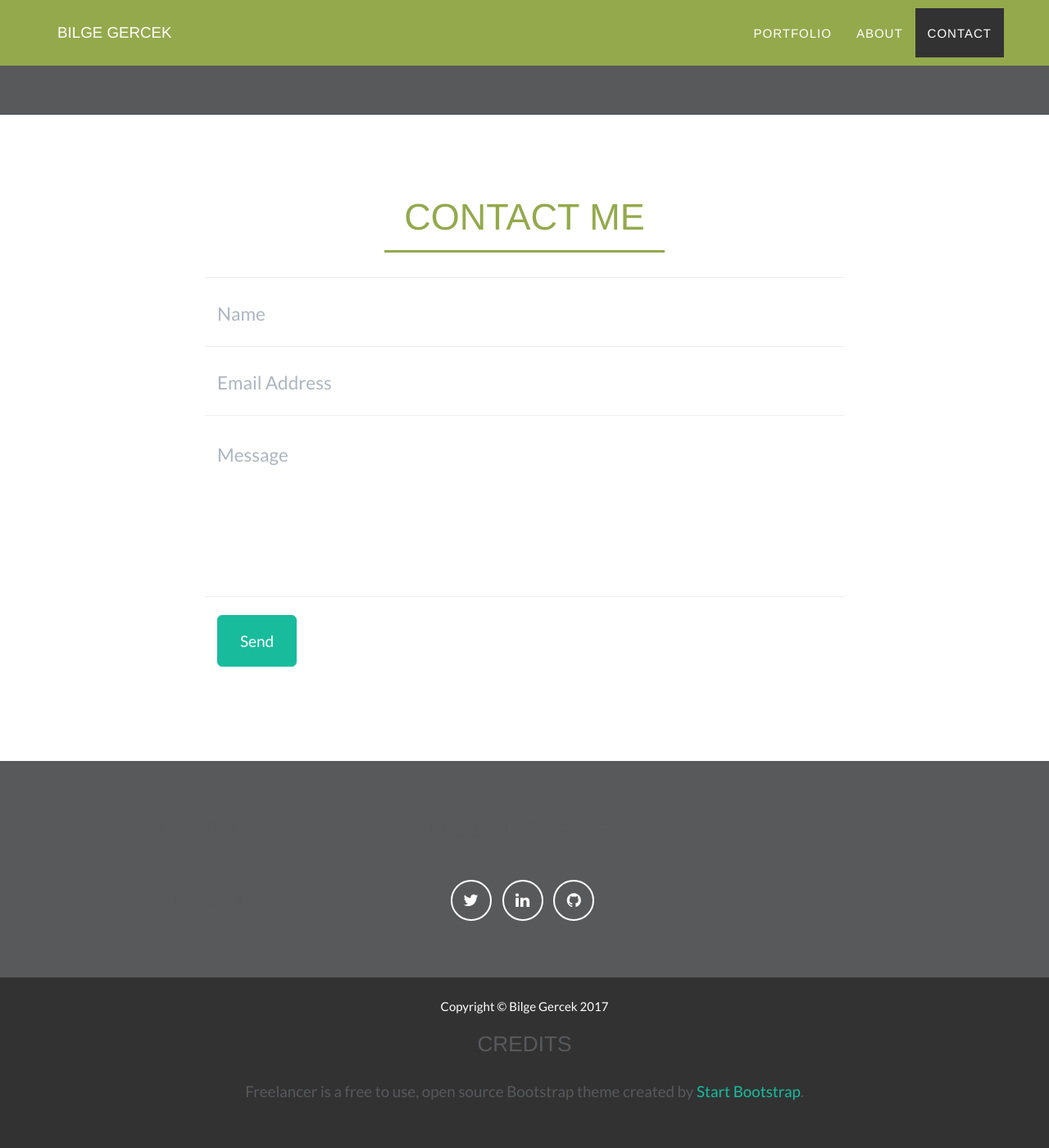
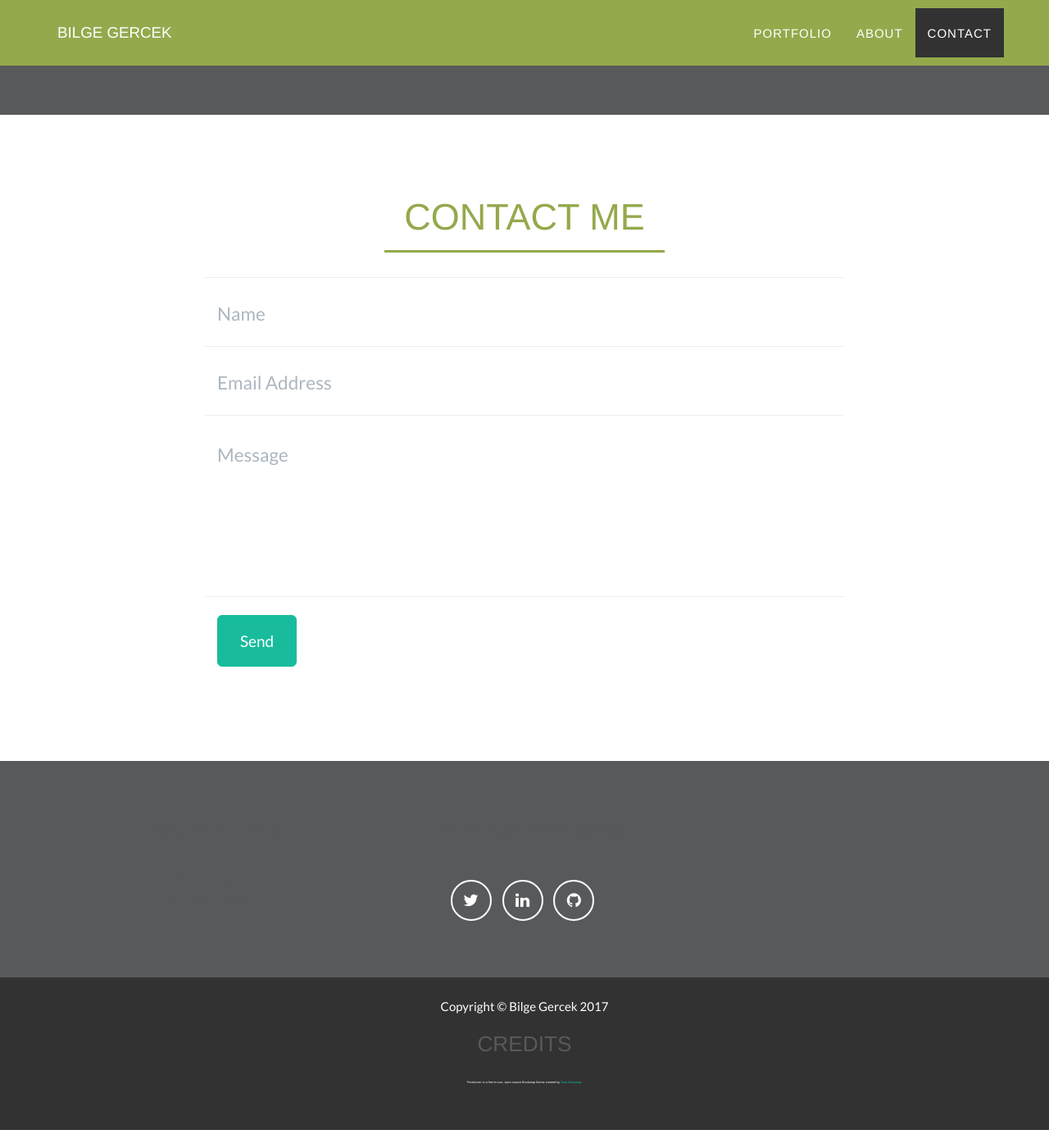
Before and after one commit to bilgegercek/bilgegercek.github.io, a Jekyll site: the page built from index.html, in a window 1280 px wide and 1400 px high, scrolled down 2067 px. Shown: the whole window at 82% size. Built offline with Jekyll 4.4.1, drawn with Linux system fonts in a browser that asks for light colours; after the commit the page ends 3445 px from its top, so only the background shows below that.

Commit message:
Update main.css

```diff
--- a/_includes/css/main.css
+++ b/_includes/css/main.css
@@ -32,6 +32,12 @@ p.about-me{
     color: white;
     font-family: "acumin-pro-semi-condensed","Helvetica Neue",Helvetica,Arial,sans-serif;
     font-size: 1.25em;
+}
+
+p.credits{
+    color: white;
+    font-family: "acumin-pro-semi-condensed","Helvetica Neue",Helvetica,Arial,sans-serif;
+    font-size: 0.25em;
 }
 
 a,
```
